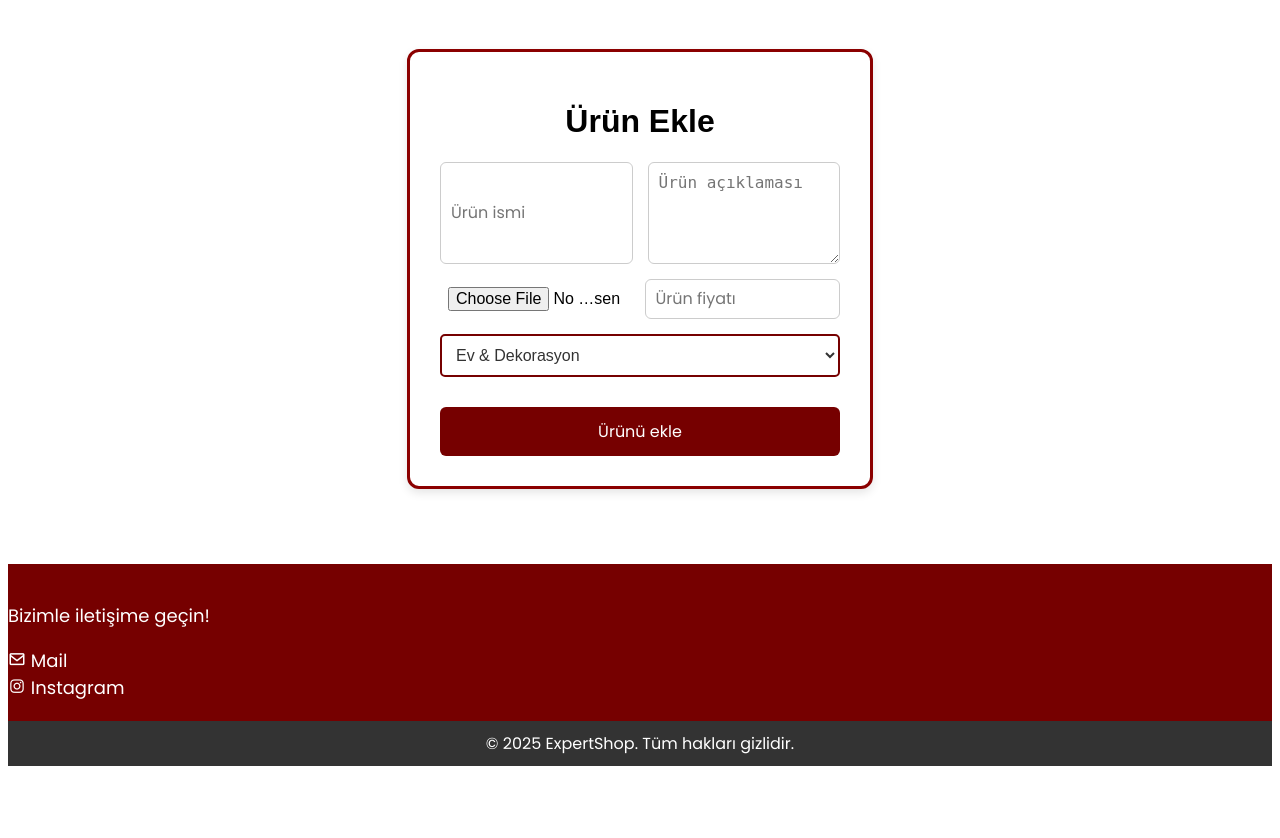
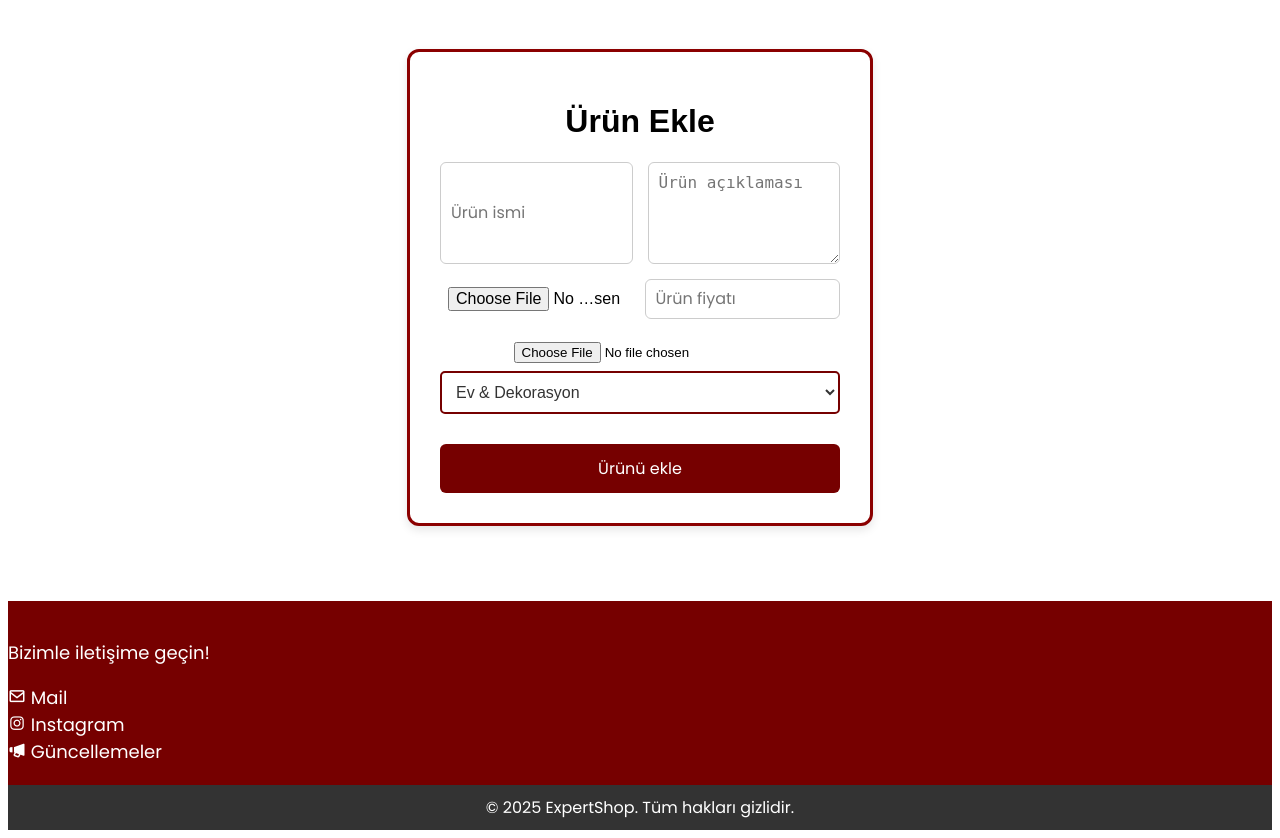
Before and after one commit to ofcRealXT/ExpertShop, a Flask app: template templates/add_product.html in a window 1280 px wide. Shown: the part 61-899 px from the top of the page. Before the commit the page ends 827 px from the top, so only its background shows below. Run offline with Flask 3, Linux system fonts and the light colour scheme; the template is opened without the code that fills it, so the values that code supplies are empty.

Commit message:
Update add_product.html

```diff
--- a/templates/add_product.html
+++ b/templates/add_product.html
@@ -36,12 +36,13 @@
                         <input type="file" name="product_img" id="product_img" placeholder="Ürün resmi" required>
                         <input type="number" name="product_price" id="product_price" min="10" placeholder="Ürün fiyatı" required>
                     </div>
+                    <input type="file" name="product_vid" id="product_vid" placeholder="Ürün videosu" accept="video/*">
                     <div>
                         <select name="product_category">
                             <option value="dekorasyon">Ev & Dekorasyon</option>
                             <option value="elektronik">Elektronik</option>
                             <option value="spor">Spor & Outdoor</option>
-                            <option value="clothes">Giyim</option>
+                            <option value="giyim">Giyim</option>
                             <option value="kitaplar">Kitap & Kırtasiye</option>
                             <option value="kozmetik">Kişisel bakım & Kozmetik</option>
                             <option value="evcilhayvan">Evcil Hayvan Ürünleri</option>
@@ -60,6 +61,8 @@
                 <a href="mailto:talhaozc.2010@gmail.com" target="_blank"><i class='bx bx-envelope'></i> Mail</a>
                 <br>
                 <a href="https://www.instagram.com/talha.ozc22" target="_blank"><i class="bx bxl-instagram"></i> Instagram</a>
+                <br>
+                <a href="{{ url_for('updates') }}"><i class='bx bxs-megaphone'></i> Güncellemeler</a>
             </div>
         </div>
 
```
